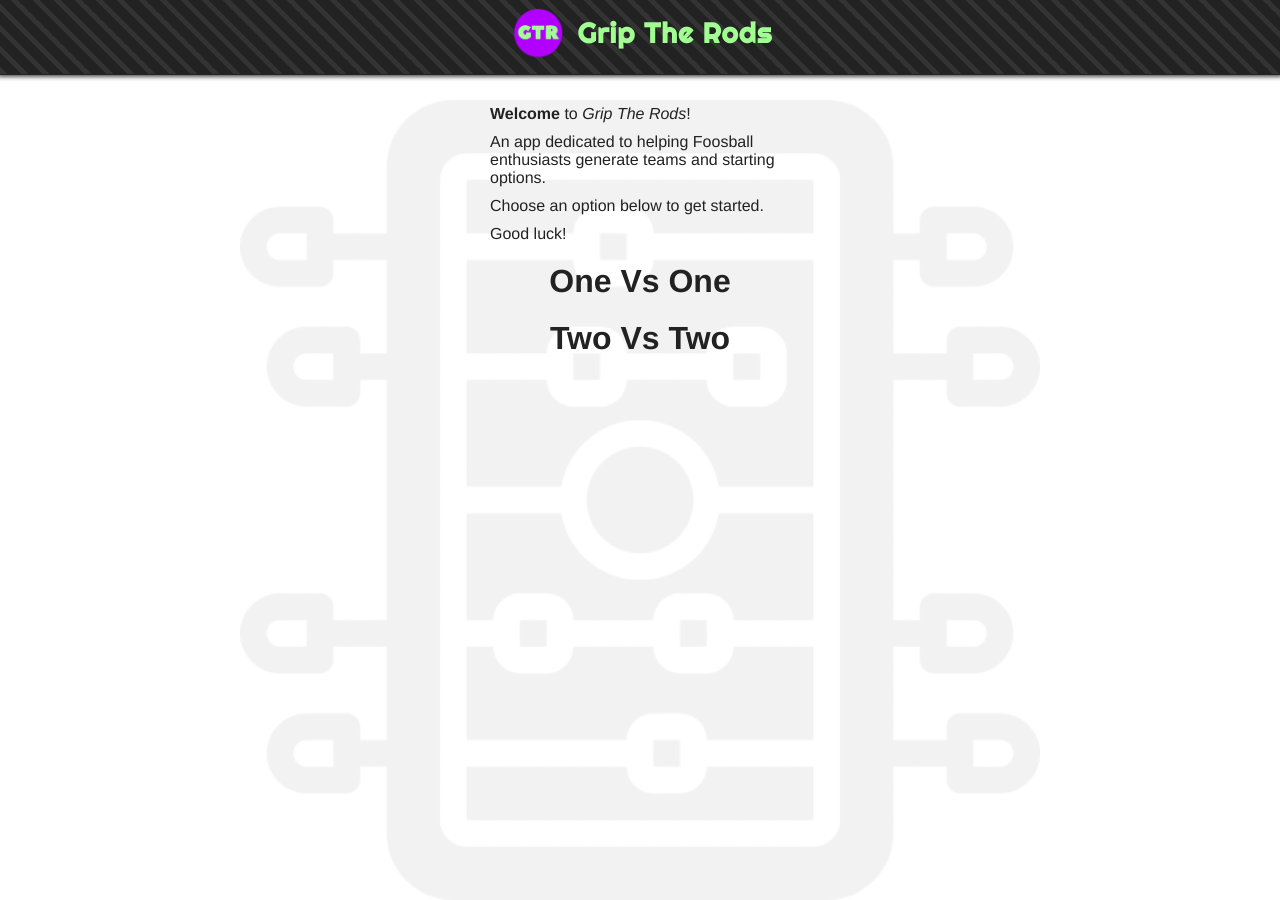
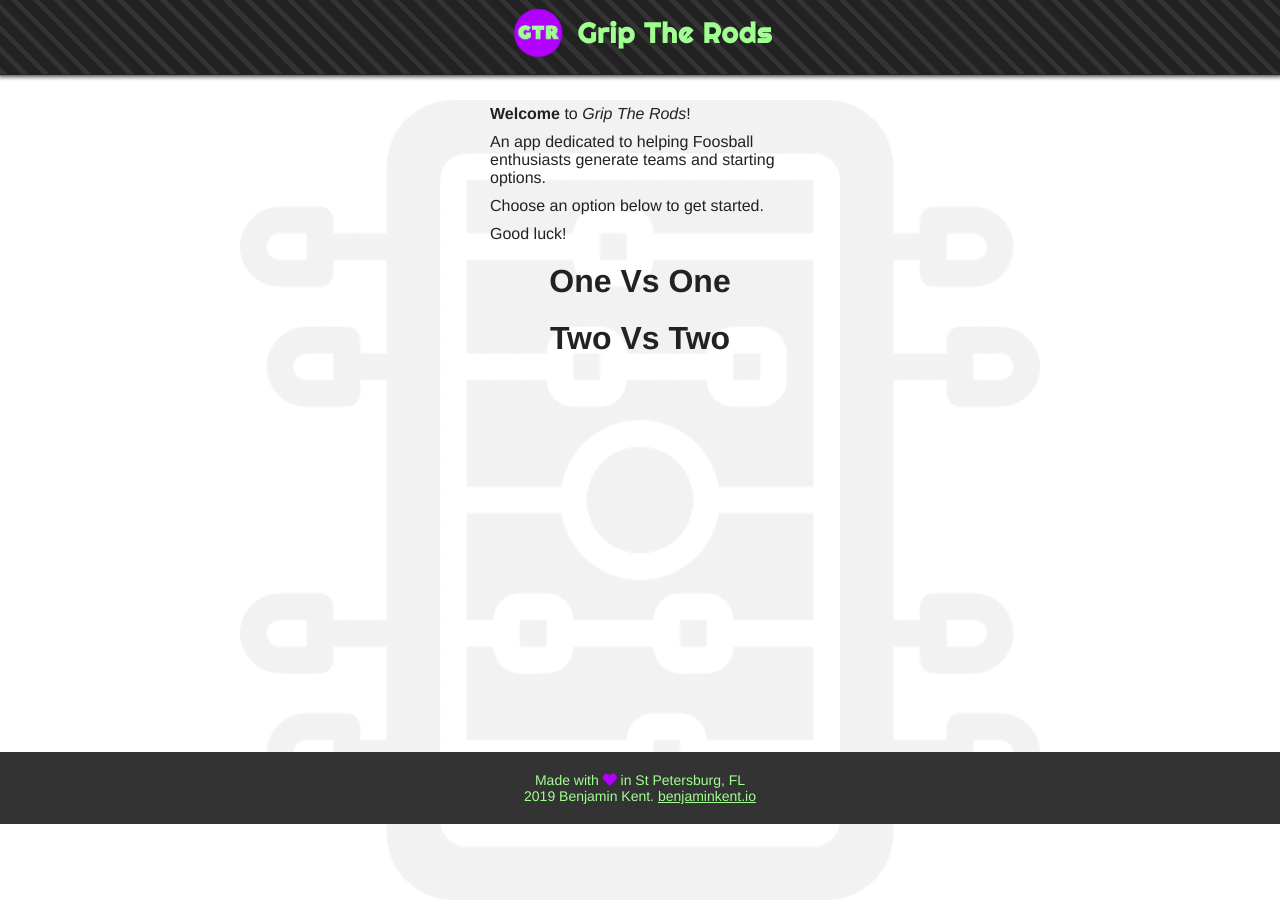
Before and after one commit to benjaminkent/grip-the-rods-ts, a Vue app: page / in a window 1280 px wide. Built offline with nearby package versions, Linux system fonts and the light colour scheme.

Commit message:
added footer

```diff
--- a/package.json
+++ b/package.json
@@ -19,6 +19,7 @@
     "vuex": "^3.0.1"
   },
   "devDependencies": {
+    "@fortawesome/fontawesome-free": "^5.10.0",
     "@vue/cli-plugin-babel": "^3.9.0",
     "@vue/cli-plugin-typescript": "^3.9.0",
     "@vue/cli-service": "^3.9.0",
--- a/src/App.vue
+++ b/src/App.vue
@@ -5,15 +5,18 @@
         img.background(src="./assets/foos.png" alt="foosball table")
     AppHeader
     router-view
+    AppFooter
 </template>
 
 <script lang="ts">
 import { Component, Vue } from 'vue-property-decorator'
 import AppHeader from './components/Header.vue'
+import AppFooter from './components/Footer.vue'
 
 @Component({
   components: {
-    AppHeader
+    AppHeader,
+    AppFooter
   }
 })
 export default class App extends Vue {}
@@ -23,14 +26,21 @@ export default class App extends Vue {}
 <style lang="scss">
 @import url('https://fonts.googleapis.com/css?family=Righteous|Rock+Salt&display=swap');
 
-body {
-  margin: 0;
-}
-
 .app-container {
   font-family: 'Avenir', Helvetica, Arial, sans-serif;
+  -webkit-font-smoothing: antialiased;
+  -moz-osx-font-smoothing: grayscale;
   color: #222;
-  min-height: 100vh;
+  min-height: 88vh;
+  display: block;
+  position: relative;
+  padding-bottom: 120px;
+}
+body,
+html {
+  margin: 0;
+  height: 100%;
+  position: relative;
 }
 
 .background-image {
--- /dev/null
+++ b/src/components/Footer.vue
@@ -0,0 +1,48 @@
+<template lang="pug">
+  footer
+    p
+      | Made with
+      i.fas.fa-heart
+      |  in St Petersburg, FL
+    p
+      | 2019 Benjamin Kent.
+      a(href='https://www.benjaminkent.io/' target='_blank' rel='noreferrer noopener') benjaminkent.io
+</template>
+
+<script lang="ts">
+import { Component, Vue } from 'vue-property-decorator'
+
+@Component({})
+export default class AppHeader extends Vue {}
+</script>
+
+<style lang="scss" scoped>
+footer {
+  background-color: #333;
+  position: absolute;
+  bottom: 0;
+  width: 100%;
+  padding: 20px 0;
+  display: flex;
+  flex-direction: column;
+  align-items: center;
+  font-size: 14px;
+
+  p {
+    color: #a1ff91;
+    margin: 0;
+  }
+
+  i {
+    color: #b200ff;
+  }
+
+  a {
+    color: #a1ff91;
+  }
+
+  a:hover {
+    color: #b200ff;
+  }
+}
+</style>
```
Also changed, not shown: src/main.ts (+7 -6 lines), 1 other file (tests, documents, lock files or other folders).
